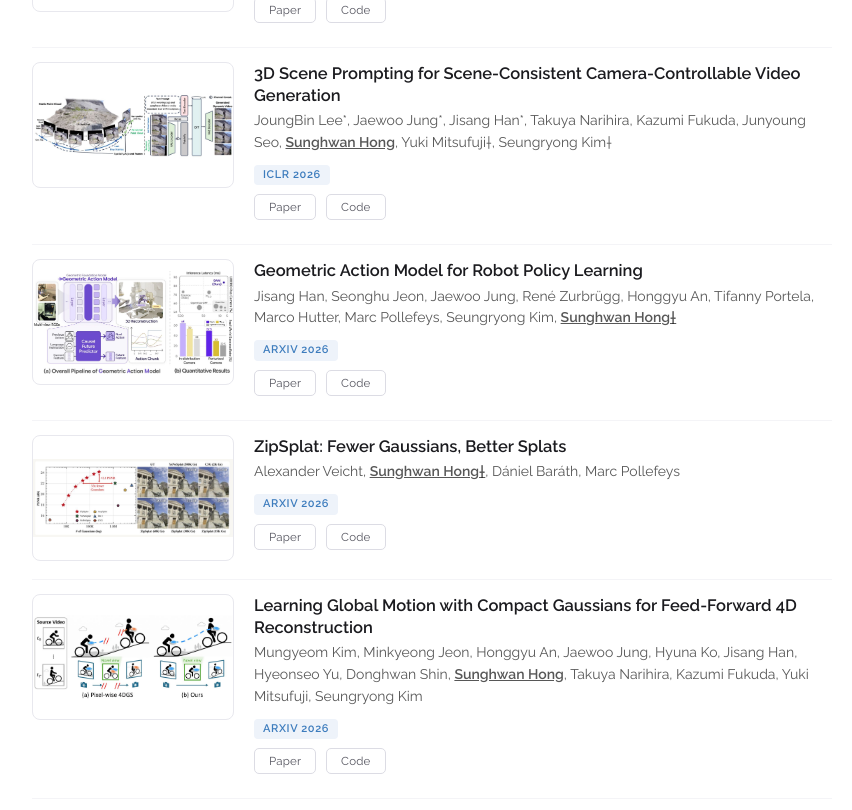
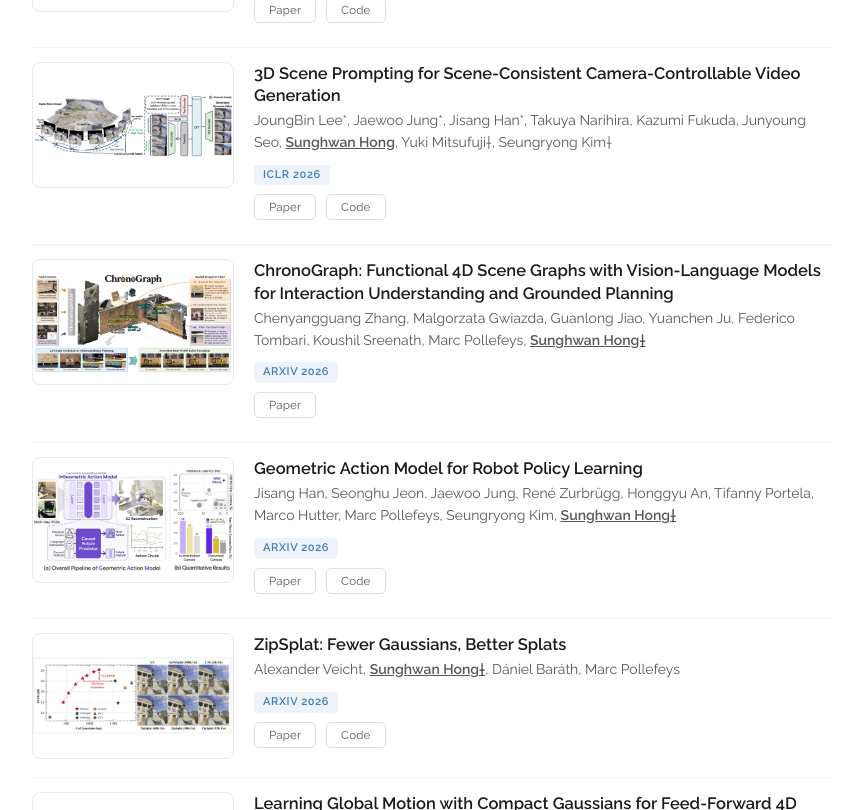
Before and after one commit to SunghwanHong/sunghwanhong.github.io, a Jekyll site: the page built from index.html, in a window 1280 px wide and 900 px high, scrolled down 4414 px, cut to the strip 0-810 px from the top of the window. Shown: the whole strip, without its empty margins (208-1060 px from the left). Built offline with Jekyll 4.4.1, drawn with Linux system fonts in a browser that asks for light colours; some web fonts are replaced.

Commit message:
Update publications.yaml

```diff
--- a/_data/publications.yaml
+++ b/_data/publications.yaml
@@ -110,6 +110,13 @@ papers:
     venue: "ICLR 2026"
     paper_pdf: "https://arxiv.org/abs/2606.17046"
     code: "https://arxiv.org/abs/2606.17046"
+    selected: y
+
+  - title: "ChronoGraph: Functional 4D Scene Graphs with Vision-Language Models for Interaction Understanding and Grounded Planning"
+    image: "/assets/publications/thumbs/chrono.jpg"
+    authors: "Chenyangguang Zhang, Malgorzata Gwiazda, Guanlong Jiao, Yuanchen Ju, Federico Tombari, Koushil Sreenath, Marc Pollefeys, <b><u>Sunghwan Hong&dagger;</u></b>"
+    venue: "Arxiv 2026"
+    paper_pdf: "https://arxiv.org/abs/2609.39665"
     selected: y
 
   - title: "Geometric Action Model for Robot Policy Learning"
```
